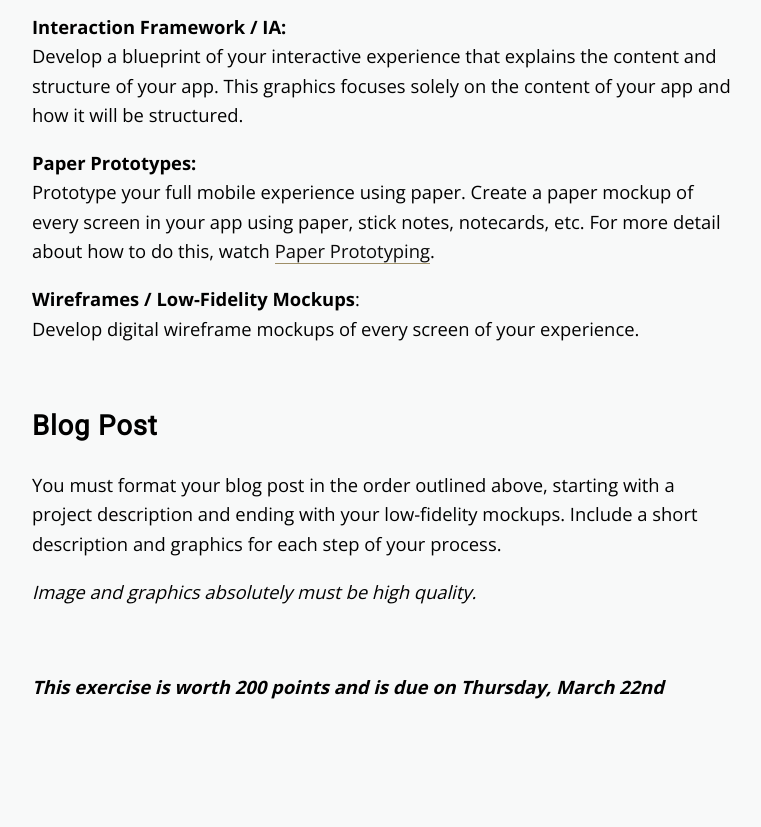
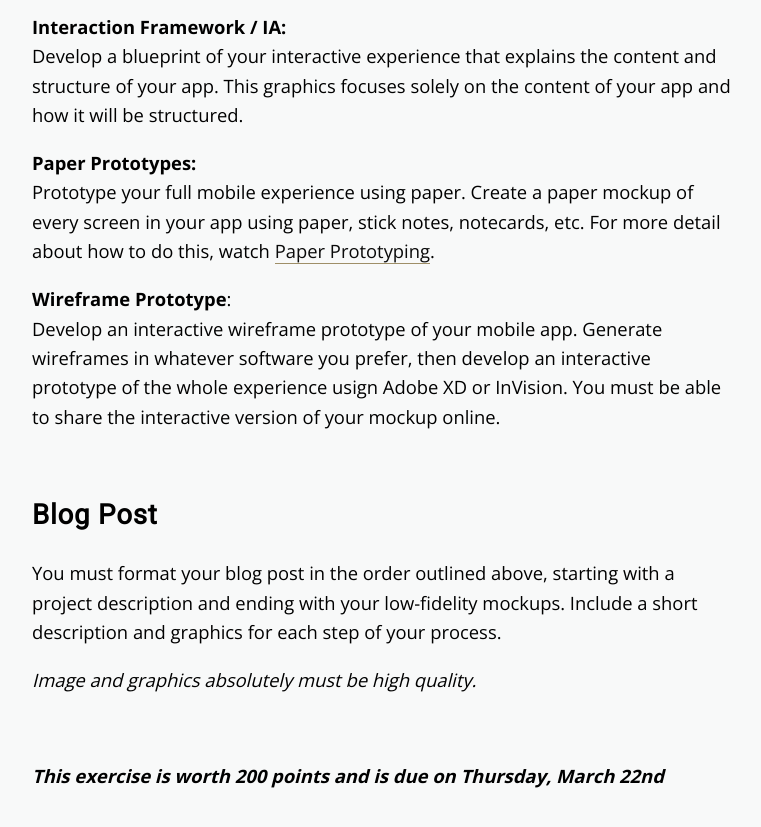
Before and after one commit to coloringchaos/ixd-s18, a Jekyll site: the page built from _posts/2018-2-21-mobile-ux.md, in a window 1280 px wide and 900 px high, scrolled down 1046 px. Shown: the top 827 px of the window, without its empty margins (256-1017 px from the left). Built offline with Jekyll 4.4.1, drawn with Linux system fonts in a browser that asks for light colours; nearby versions of some CDN libraries; a script that is not in the unit is left out.

Commit message:
mobile ux

```diff
--- a/_posts/2018-2-21-mobile-ux.md
+++ b/_posts/2018-2-21-mobile-ux.md
@@ -21,7 +21,7 @@ You will be evaluated on a set of deliverable that detail the research and devel
 
 **Paper Prototypes:**<br>Prototype your full mobile experience using paper. Create a paper mockup of every screen in your app using paper, stick notes, notecards, etc. For more detail about how to do this, watch [Paper Prototyping](https://www.lynda.com/User-Experience-tutorials/UX-Design-Techniques-Paper-Prototyping/534422-2.html).
 
-**Wireframes / Low-Fidelity Mockups**:<br>Develop digital wireframe mockups of every screen of your experience.
+**Wireframe Prototype**:<br>Develop an interactive wireframe prototype of your mobile app. Generate wireframes in whatever software you prefer, then develop an interactive prototype of the whole experience usign Adobe XD or InVision. You must be able to share the interactive version of your mockup online.
 
 ## Blog Post
 
```
